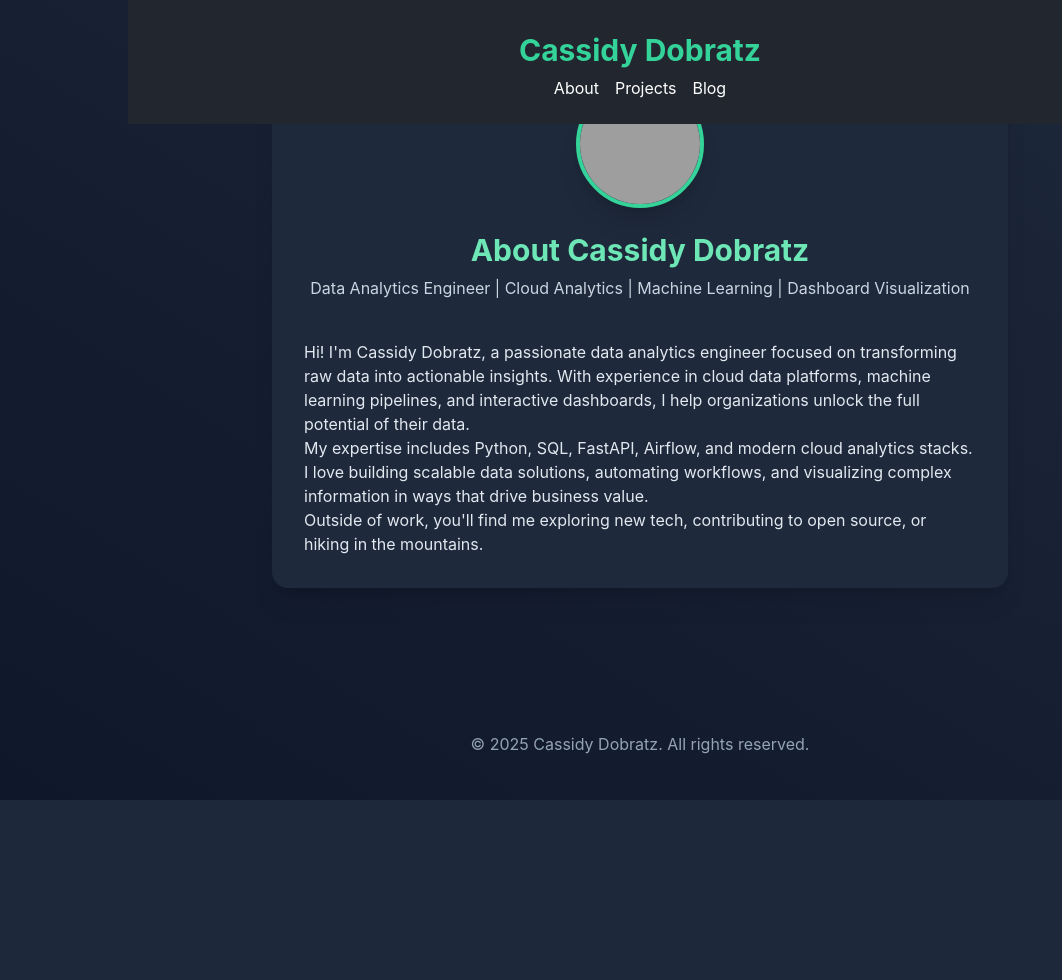
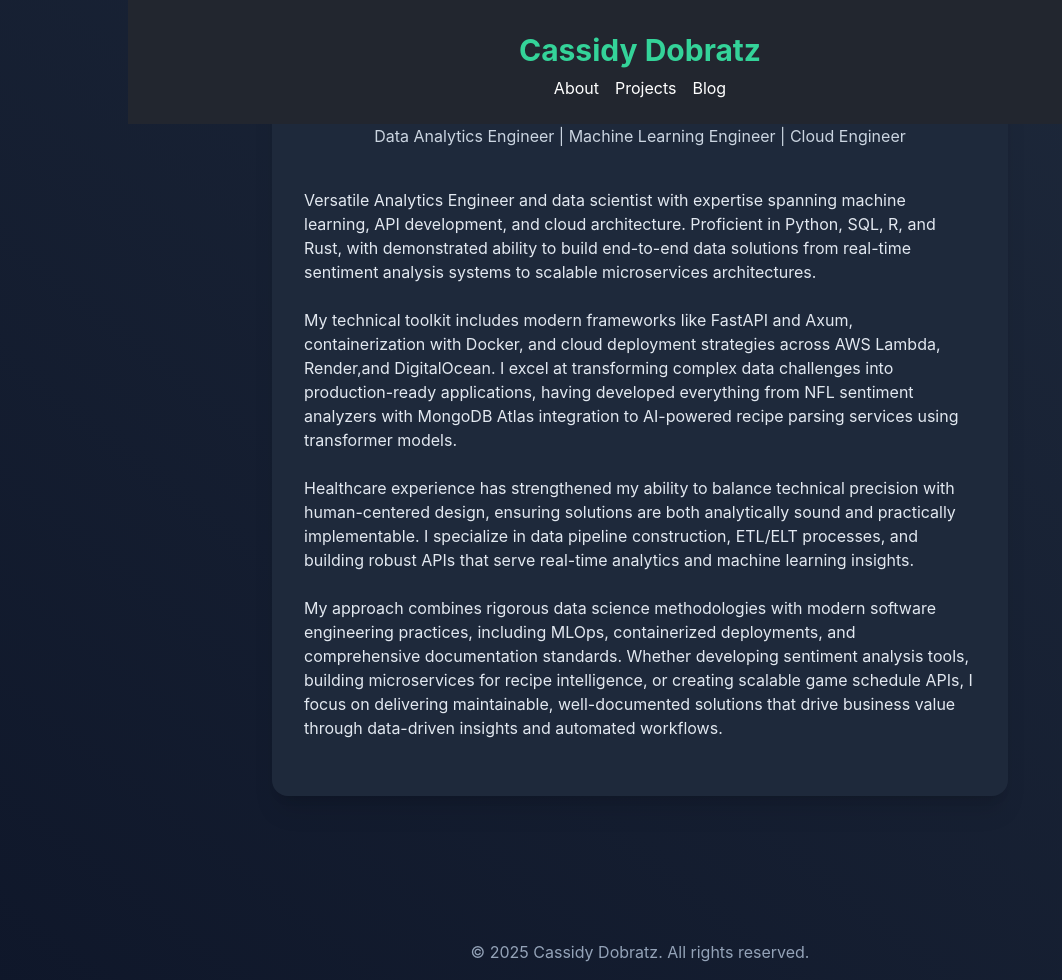
Before and after one commit to cdobratz/CassidyBlog, a Flask app: page /about in a window 1280 px wide. Shown: the top 980 px of the page, without its empty margins (0-1062 px from the left). Before the commit the page ends 800 px from the top, so only its background shows below. Run offline with Flask 3, Linux system fonts and the light colour scheme; some libraries are stand-ins or nearby versions; grey boxes are pictures that could not be loaded.

Commit message:
Update about.html

```diff
--- a/templates/about.html
+++ b/templates/about.html
@@ -20,21 +20,30 @@
     <main class="max-w-3xl mx-auto px-4 py-12">
         <section class="bg-slate-800 rounded-2xl shadow-xl p-8">
             <div class="flex flex-col items-center">
-                <img src="{{ url_for('static', filename='profile.jpg') }}" alt="Profile photo of Cassidy Dobratz"
-                     class="w-32 h-32 rounded-full border-4 border-emerald-400 shadow-xl mb-6">
-                <h1 class="text-3xl font-bold text-emerald-300 mb-2">About Cassidy Dobratz</h1>
-                <p class="text-slate-300 text-center mb-4">Data Analytics Engineer | Cloud Analytics | Machine Learning | Dashboard Visualization</p>
+                <h1 class="text-3xl font-bold text-emerald-300 mb-2">About</h1>
+                <p class="text-slate-300 text-center mb-4">Data Analytics Engineer | Machine Learning Engineer | Cloud Engineer</p>
             </div>
             <div class="prose prose-invert text-slate-200 max-w-none mt-6">
                 <p>
-                    Hi! I'm Cassidy Dobratz, a passionate data analytics engineer focused on transforming raw data into actionable insights. With experience in cloud data platforms, machine learning pipelines, and interactive dashboards, I help organizations unlock the full potential of their data.
+                    Versatile Analytics Engineer and data scientist with expertise spanning machine learning, API development, and cloud architecture.
+                    Proficient in Python, SQL, R, and Rust, with demonstrated ability to build end-to-end data solutions from real-time sentiment analysis systems to scalable microservices architectures.
                 </p>
+                <br>
                 <p>
-                    My expertise includes Python, SQL, FastAPI, Airflow, and modern cloud analytics stacks. I love building scalable data solutions, automating workflows, and visualizing complex information in ways that drive business value.
+                    My technical toolkit includes modern frameworks like FastAPI and Axum, containerization with Docker, and cloud deployment strategies across AWS Lambda, Render,and DigitalOcean.
+                    I excel at transforming complex data challenges into production-ready applications, having developed everything from NFL sentiment analyzers with MongoDB Atlas integration to AI-powered recipe parsing services using transformer models.
                 </p>
+                <br>
                 <p>
-                    Outside of work, you'll find me exploring new tech, contributing to open source, or hiking in the mountains.
+                    Healthcare experience has strengthened my ability to balance technical precision with human-centered design, ensuring solutions are both analytically sound and practically implementable.
+                    I specialize in data pipeline construction, ETL/ELT processes, and building robust APIs that serve real-time analytics and machine learning insights.
                 </p>
+                <br>
+                <p>
+                    My approach combines rigorous data science methodologies with modern software engineering practices, including MLOps, containerized deployments, and comprehensive documentation standards.
+                    Whether developing sentiment analysis tools, building microservices for recipe intelligence, or creating scalable game schedule APIs, I focus on delivering maintainable, well-documented solutions that drive business value through data-driven insights and automated workflows.
+                </p>
+                <br>
                 <!-- Add more personal/biographical info, fun facts, or a timeline here if you wish! -->
             </div>
         </section>
```
Also changed, not shown: 2 other files.
